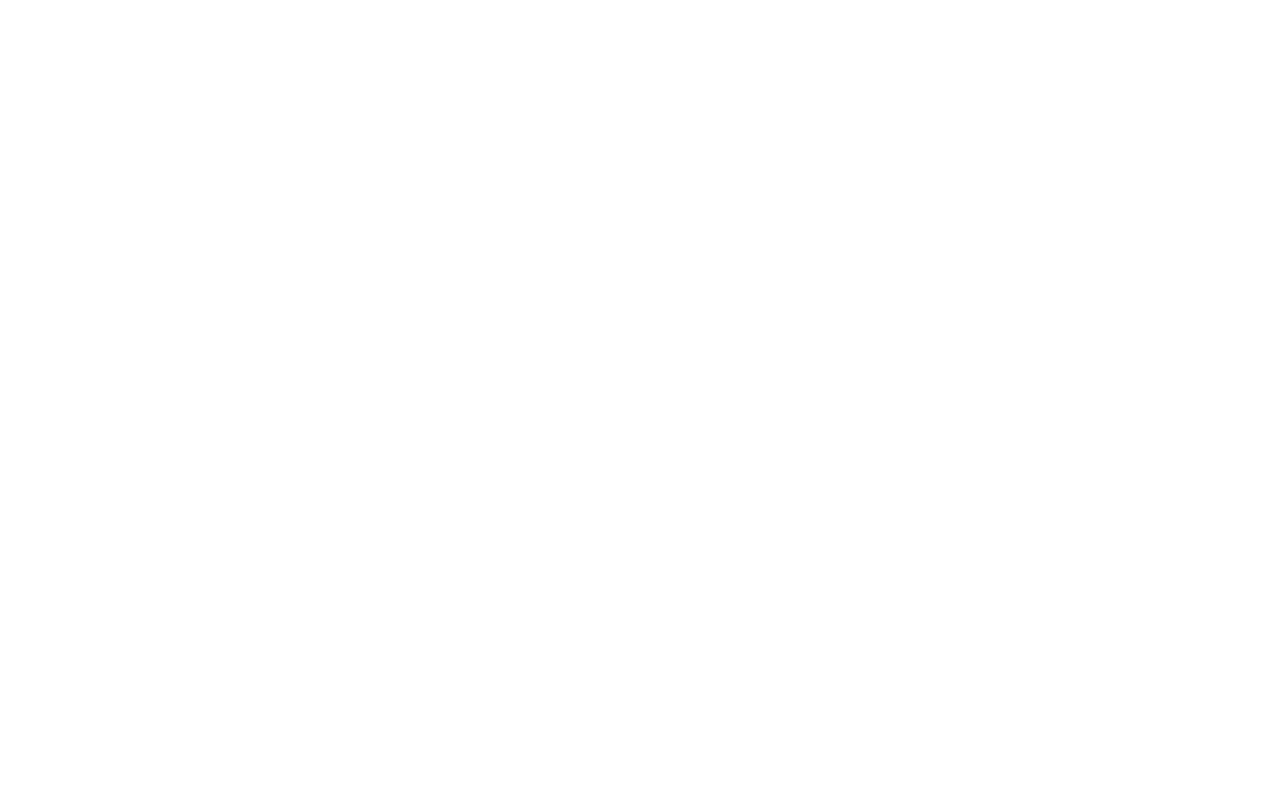
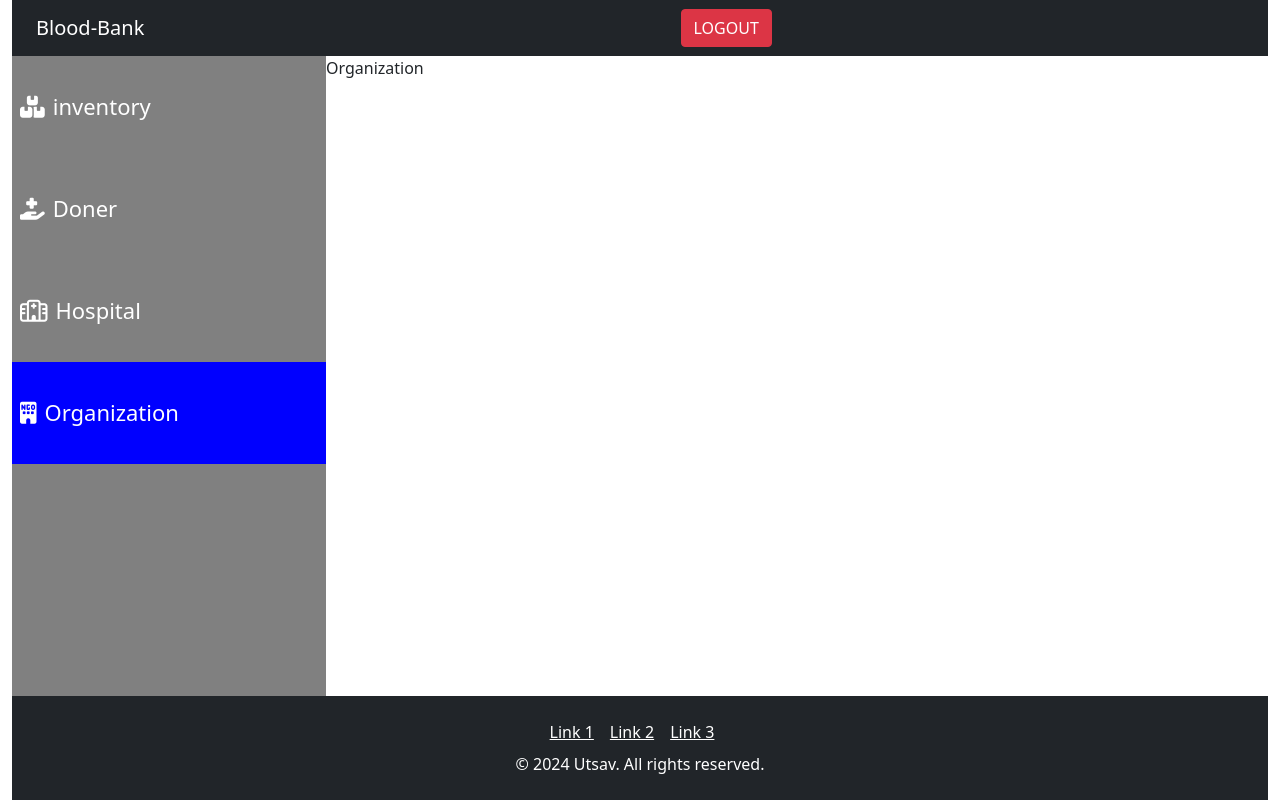
Before and after one commit to jspmern/blood-bank-exp, a React (Create React App) app in the folder client/: page /organization in a window 1280 px wide. Before the commit this address had no page. Built offline with nearby package versions, Linux system fonts and the light colour scheme; no server answers; sample sign-in values are in the browser's storage.

Commit message:
origanization page added in client

```diff
--- a/client/src/App.js
+++ b/client/src/App.js
@@ -1,63 +1,81 @@
-import React from 'react'
+import React from "react";
 import { Route, Routes } from "react-router-dom";
-import HomePage from './pages/HomePage';
-import Login from './pages/auth/Login';
-import Register from './pages/auth/Register';
-import { ToastContainer } from 'react-toastify';
-import 'react-toastify/dist/ReactToastify.css';
-import PublicRoute from './component/Route/PublicRoute';
-import PrivateRoute from './component/Route/PrivateRoute';
-import Layout from './component/shared/Layout/Layout';
-import Donar from './pages/Dashboard/Donar';
-import Hospitals from './pages/Dashboard/Hospitals';
+import HomePage from "./pages/HomePage";
+import Login from "./pages/auth/Login";
+import Register from "./pages/auth/Register";
+import { ToastContainer } from "react-toastify";
+import "react-toastify/dist/ReactToastify.css";
+import PublicRoute from "./component/Route/PublicRoute";
+import PrivateRoute from "./component/Route/PrivateRoute";
+import Layout from "./component/shared/Layout/Layout";
+import Donar from "./pages/Dashboard/Donar";
+import Hospitals from "./pages/Dashboard/Hospitals";
+import Organization from "./pages/Dashboard/Organization";
 function App() {
   return (
     <>
       <ToastContainer />
       <Routes>
-        <Route path='/' element={
+        <Route
+          path="/"
+          element={
             <PrivateRoute>
               <Layout>
                 <HomePage />
               </Layout>
             </PrivateRoute>
-
-        } />
-        <Route path='/doner' element={
+          }
+        />
+        <Route
+          path="/organization"
+          element={
+            <PrivateRoute>
+              <Layout>
+                <Organization />
+              </Layout>
+            </PrivateRoute>
+          }
+        />
+        <Route
+          path="/doner"
+          element={
             <PrivateRoute>
               <Layout>
                 <Donar />
               </Layout>
             </PrivateRoute>
-
-        } />
-        <Route path='/hospital' element={
+          }
+        />
+        <Route
+          path="/hospital"
+          element={
             <PrivateRoute>
               <Layout>
                 <Hospitals />
               </Layout>
             </PrivateRoute>
+          }
+        />
 
-        } />
-
-        <Route path='/login' element={
+        <Route
+          path="/login"
+          element={
             <PublicRoute>
-
               <Login />
-
-
             </PublicRoute>
-
-        } />
-        <Route path='/register' element={
+          }
+        />
+        <Route
+          path="/register"
+          element={
             <PublicRoute>
               <Register />
             </PublicRoute>
-
-        } />
+          }
+        />
       </Routes>
     </>
-  )
+  );
 }
 
-export default App
+export default App;
--- a/client/src/component/shared/Layout/Menus/userMenu.js
+++ b/client/src/component/shared/Layout/Menus/userMenu.js
@@ -1,18 +1,22 @@
 export const userMenu = [
   {
     name: "inventory",
-        path: '/',
-        icon: 'fa-solid fa-boxes-stacked'
-
+    path: "/",
+    icon: "fa-solid fa-boxes-stacked",
   },
   {
     name: "Doner",
     path: "/doner",
-        icon: "fa-solid fa-hand-holding-medical"
+    icon: "fa-solid fa-hand-holding-medical",
   },
   {
     name: "Hospital",
     path: "/hospital",
-        icon: "fa-regular fa-hospital"
-    }
-]
+    icon: "fa-regular fa-hospital",
+  },
+  {
+    name: "Organization",
+    path: "/organization",
+    icon: "fa-solid fa-building-ngo",
+  },
+];
--- /dev/null
+++ b/client/src/pages/Dashboard/Organization.jsx
@@ -0,0 +1,7 @@
+import React from "react";
+
+function Organization() {
+  return <div>Organization</div>;
+}
+
+export default Organization;
```
Lines whose indentation alone changed are shown as unchanged.
